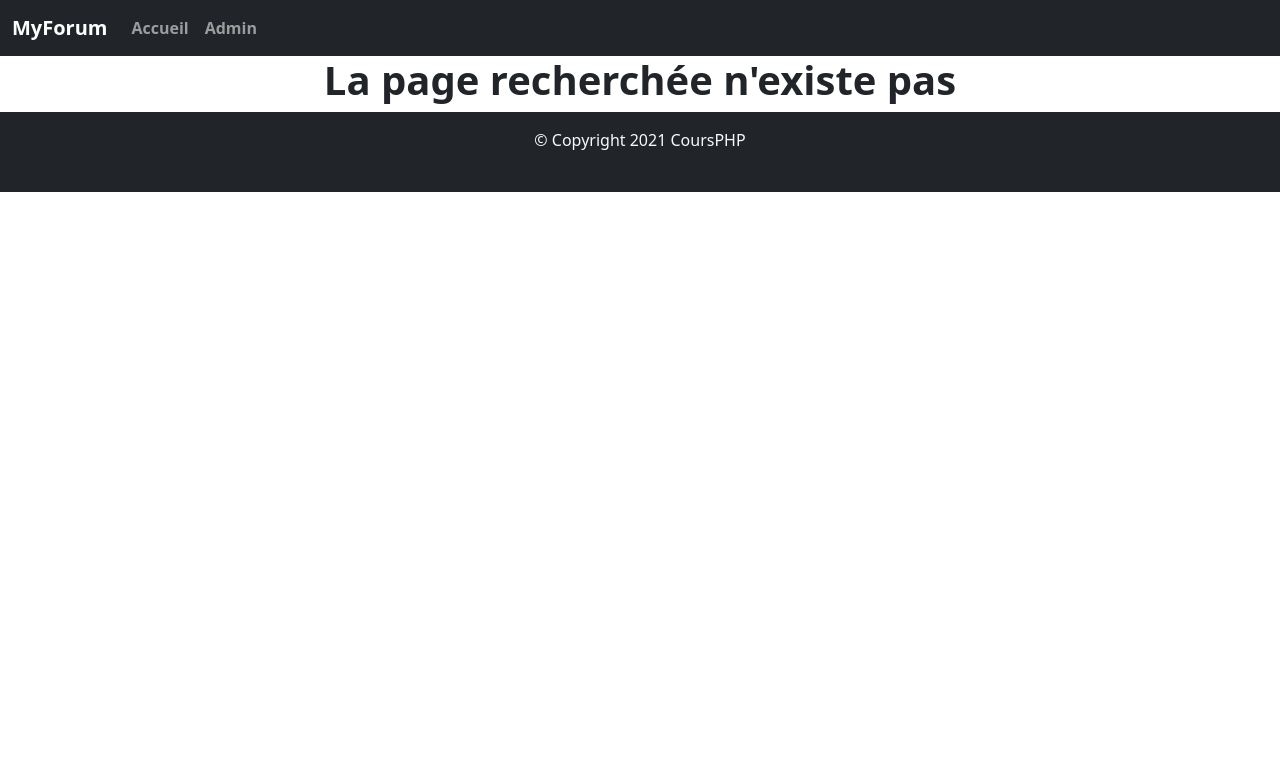
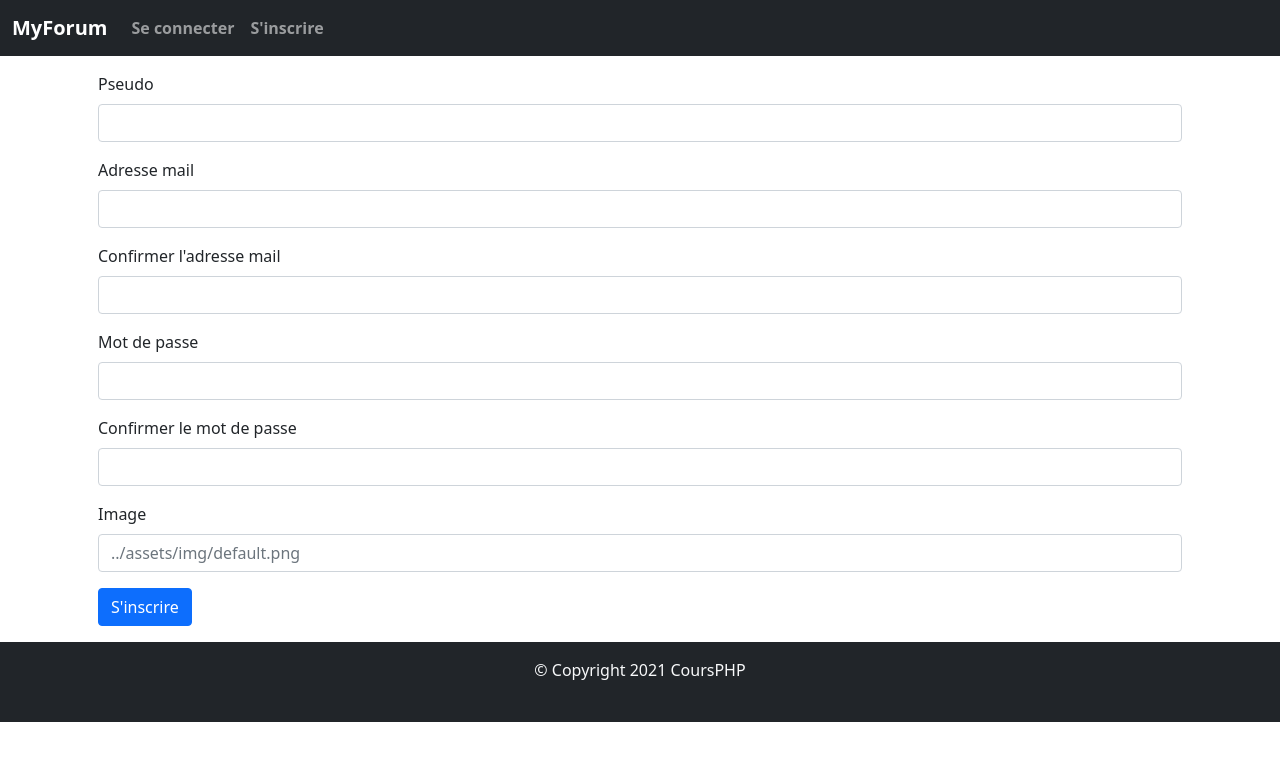
Before and after one commit to PierreD59/tp_myforum, a PHP site: page /index.php?page=register in a window 1280 px wide. Shown: the top 761 px of the page. Run offline with PHP 8.4, Linux system fonts and the light colour scheme; some libraries are stand-ins or nearby versions.

Commit message:
Creation of a user base. You can register, log in and log out of the forum

```diff
--- a/includes/header.inc.php
+++ b/includes/header.inc.php
@@ -7,12 +7,27 @@
             </button>
             <div class="collapse navbar-collapse" id="navbarSupportedContent">
                 <ul class="navbar-nav me-auto mb-2 mb-lg-0">
+                    <?php if (isset($_SESSION['pseudo'])) { ?>
+                        <li class="nav-item">
+                            <a class="nav-link" href="/?page=members">Membres</a>
+                        </li>
+                        <li class="nav-item">
+                            <a class="nav-link" href="/?page=profile">Profil</a>
+                        </li>
+                        <li class="nav-item">
+                            <a class="nav-link" href="/?page=admin">Admin</a>
+                        </li>
+                        <li class="nav-item">
+                            <a class="nav-link" href="/?page=logout">Se deconnecter</a>
+                        </li>
+                    <?php } else { ?>
                     <li class="nav-item">
-                        <a class="nav-link" href="/?page=home">Accueil</a>
+                        <a class="nav-link" href="/?page=login">Se connecter</a>
                     </li>
                     <li class="nav-item">
-                        <a class="nav-link" href="/?page=admin">Admin</a>
+                        <a class="nav-link" href="/?page=register">S'inscrire</a>
                     </li>
+                    <?php } ?>
                 </ul>
             </div>
         </div>
--- a/pages/delete.content.php
+++ b/pages/delete.content.php
@@ -1,17 +1,21 @@
 <?php
 $database = require_once dirname(__FILE__) . '/../utils/database.utils.php';
+
 $id = $_GET['id'];
 
+// Delete the data from the category table
 $deleteComment = $database->prepare("DELETE FROM `comments` WHERE id = :id ");
 $deleteComment->execute([
     "id" => $id,
 ]);
 
+// Delete the data from the article table
 $deleteArticle = $database->prepare("DELETE FROM `articles` WHERE id = :id ");
 $deleteArticle->execute([
     "id" => $id,
 ]);
 
+// Delete the data from the comment table
 $deleteCategory = $database->prepare("DELETE FROM `categorys` WHERE id = :id ");
 $deleteCategory->execute([
     "id" => $id,
--- /dev/null
+++ b/pages/register.content.php
@@ -0,0 +1,71 @@
+<?php
+$database = require_once dirname(__FILE__) . '/../utils/database.utils.php';
+
+$imgDefault = "../assets/img/default.png";
+
+if (isset($_POST['submit'])) {
+    if (isset($_POST['pseudo']) && !empty($_POST['pseudo'])) {
+        $pseudo = htmlspecialchars($_POST['pseudo']);
+        if (isset($_POST['email']) && !empty($_POST['email']) && isset($_POST['confirmEmail']) && !empty($_POST['confirmEmail']) && $_POST['email'] === $_POST['confirmEmail']) {
+            $email = htmlspecialchars($_POST['email']);
+            if (isset($_POST['password']) && !empty($_POST['password']) && isset($_POST['confirmPassword']) && !empty($_POST['confirmPassword']) && $_POST['password'] === $_POST['confirmPassword']) {
+                $password = password_hash($_POST['password'], PASSWORD_DEFAULT);
+                $addUser = $database->prepare("INSERT INTO `users`(`pseudo`, `password`, `email_adress`, `illustration_image_url`) VALUES (:pseudo, :password, :email_adress, :illustration_image_url)");
+
+                $toto = $addUser->execute([
+                            'pseudo' => $pseudo,
+                            'password' => $password,
+                            'email_adress' => $email,
+                            'illustration_image_url' => $imgDefault,
+                        ]);
+            } else {
+                echo "<p>Mot de passe incorrect !</p>";
+            }
+        } else {
+            echo "<p>Entrez une adresse mail valide !</p>";
+        }
+    } else {
+        echo "<p>Entrez un pseudo !</p>";
+    }
+}
+?>
+
+<div class="registerBloc container">
+
+    <form class="p-3" action="?page=register" method="post">
+
+        <div class="mb-3">
+            <label for="pseudo" class="form-label">Pseudo</label>
+            <input type="text" class="form-control" id="pseudo" name="pseudo">
+        </div>
+
+        <div class="mb-3">
+            <label for="email" class="form-label">Adresse mail</label>
+            <input type="email" class="form-control" id="email" name="email">
+        </div>
+
+        <div class="mb-3">
+            <label for="confirmEmail" class="form-label">Confirmer l'adresse mail</label>
+            <input type="email" class="form-control" id="confirmEmail" name="confirmEmail">
+        </div>
+
+        <div class="mb-3">
+            <label for="password" class="form-label">Mot de passe</label>
+            <input type="password" class="form-control" id="password" name="password">
+        </div>
+
+        <div class="mb-3">
+            <label for="confirmPassword" class="form-label">Confirmer le mot de passe</label>
+            <input type="password" class="form-control" id="confirmPassword" name="confirmPassword">
+        </div>
+
+        <div class="mb-3">
+            <label for="image" class="form-label">Image</label>
+            <input type="text" class="form-control" id="image" name="image" placeholder="../assets/img/default.png">
+        </div>
+
+        <input class="btn btn-primary" type="submit" name="submit" value="S'inscrire">
+
+    </form>
+
+</div>
```
Also changed, not shown: pages/edit.content.php (+6 -6 lines), pages/home.content.php (+4 -6 lines), pages/login.content.php (added, +44 -0 lines), pages/logout.content.php (added, +8 -0 lines).
